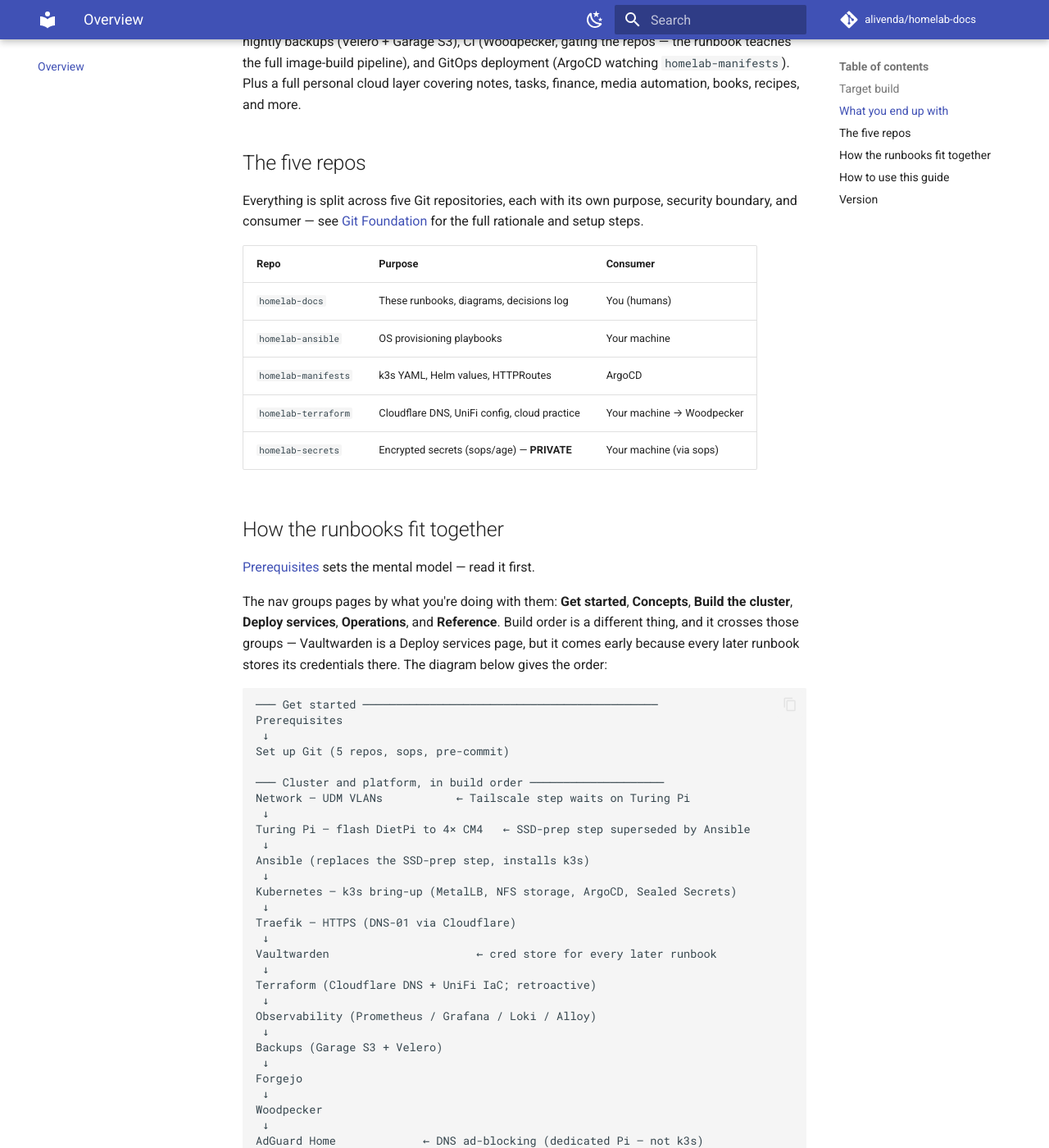
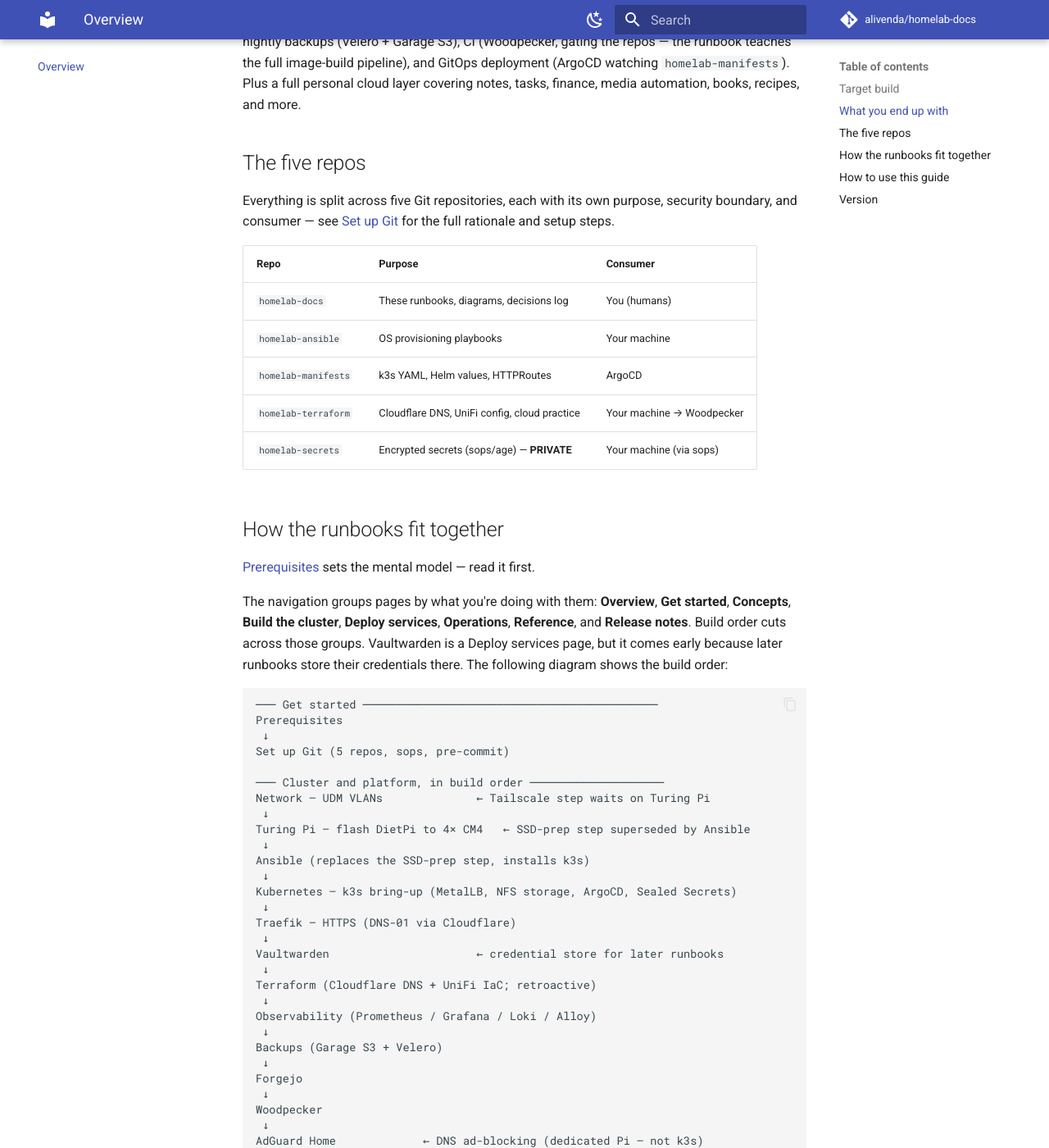
Before and after one commit to alivenda/homelab-docs, an MkDocs documentation site: the page built from docs/index.md, in a window 1280 px wide and 1400 px high, scrolled down 984 px. Shown: the whole window at 82% size. Built offline with MkDocs 1.6.1 and Material for MkDocs 9.7.7, drawn with Linux system fonts in a browser that asks for light colours; comment, search, counter and statistics services are not loaded; some of the changed text lies outside the part shown.

Commit message:
docs: finish the page rename and tighten the landing-page prose
Renaming the diagram labels left the rename half-done: the pages still
carried their old H1s, so a reader following the diagram landed on a page
with a different name. index.md contradicted itself, calling the same
page "Set up Git" in the diagram and "Git Foundation" three lines above.

Retitle the three pages to match the nav and the diagram, then sweep the
ten cross-references that used the old titles.

Also correct an overstated claim: seven runbooks after Vaultwarden in the
build order never mention it, so "every later runbook stores its
credentials there" becomes "later runbooks". Name all eight nav groups
rather than six, split a 29-word sentence, and restore the arrow column
that shortening "Networking" had shifted.

````diff
--- a/docs/index.md
+++ b/docs/index.md
@@ -23,7 +23,7 @@ A 4-node k3s cluster running self-hosted Git (Forgejo), password manager (Vaultw
 
 ## The five repos
 
-Everything is split across five Git repositories, each with its own purpose, security boundary, and consumer — see [Git Foundation](get-started/set-up-git.md) for the full rationale and setup steps.
+Everything is split across five Git repositories, each with its own purpose, security boundary, and consumer — see [Set up Git](get-started/set-up-git.md) for the full rationale and setup steps.
 
 | Repo | Purpose | Consumer |
 |---|---|---|
@@ -37,11 +37,11 @@ Everything is split across five Git repositories, each with its own purpose, sec
 
 [Prerequisites](get-started/prerequisites.md) sets the mental model — read it first.
 
-The nav groups pages by what you're doing with them: **Get started**, **Concepts**,
-**Build the cluster**, **Deploy services**, **Operations**, and **Reference**. Build order
-is a different thing, and it crosses those groups — Vaultwarden is a Deploy services page,
-but it comes early because every later runbook stores its credentials there. The diagram
-below gives the order:
+The navigation groups pages by what you're doing with them: **Overview**, **Get started**,
+**Concepts**, **Build the cluster**, **Deploy services**, **Operations**, **Reference**, and
+**Release notes**. Build order cuts across those groups. Vaultwarden is a Deploy services
+page, but it comes early because later runbooks store their credentials there. The following
+diagram shows the build order:
 
 ```
 ─── Get started ────────────────────────────────────────────
@@ -50,7 +50,7 @@ Prerequisites
 Set up Git (5 repos, sops, pre-commit)
 
 ─── Cluster and platform, in build order ────────────────────
-Network — UDM VLANs           ← Tailscale step waits on Turing Pi
+Network — UDM VLANs              ← Tailscale step waits on Turing Pi
  ↓
 Turing Pi — flash DietPi to 4× CM4   ← SSD-prep step superseded by Ansible
  ↓
@@ -60,7 +60,7 @@ Kubernetes — k3s bring-up (MetalLB, NFS storage, ArgoCD, Sealed Secrets)
  ↓
 Traefik — HTTPS (DNS-01 via Cloudflare)
  ↓
-Vaultwarden                      ← cred store for every later runbook
+Vaultwarden                      ← credential store for later runbooks
  ↓
 Terraform (Cloudflare DNS + UniFi IaC; retroactive)
  ↓
````
Also changed, not shown: other parts of docs/index.md (+1 -1 lines), docs/deploy/adguard-home.md (+4 -4 lines), docs/deploy/rustdesk.md (+1 -1 lines), docs/deploy/woodpecker.md (+1 -1 lines), docs/get-started/set-up-git.md (+1 -1 lines), docs/operate/disaster-recovery.md (+3 -3 lines), 2 other files.
